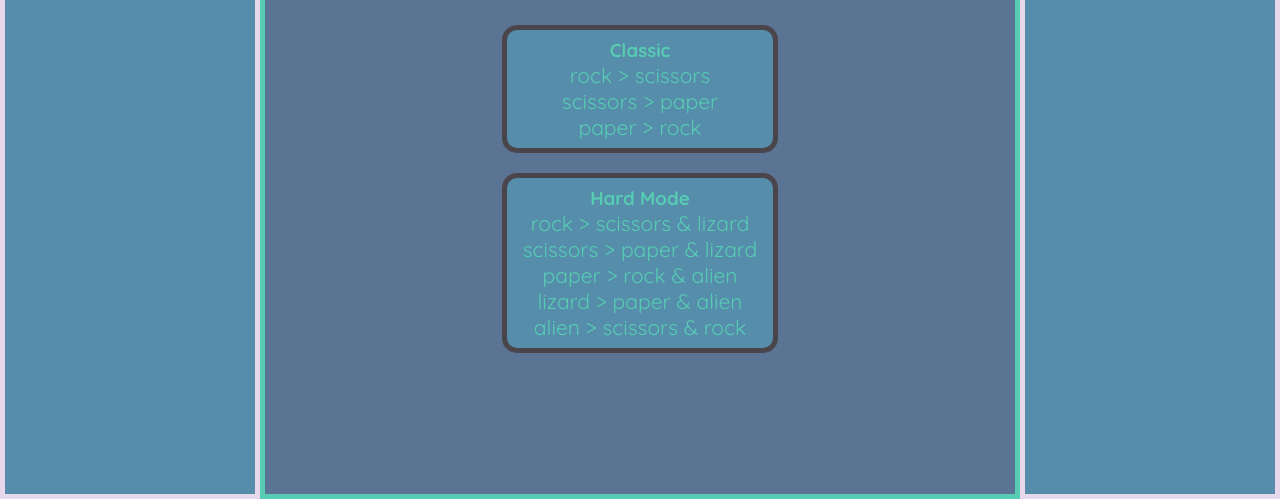
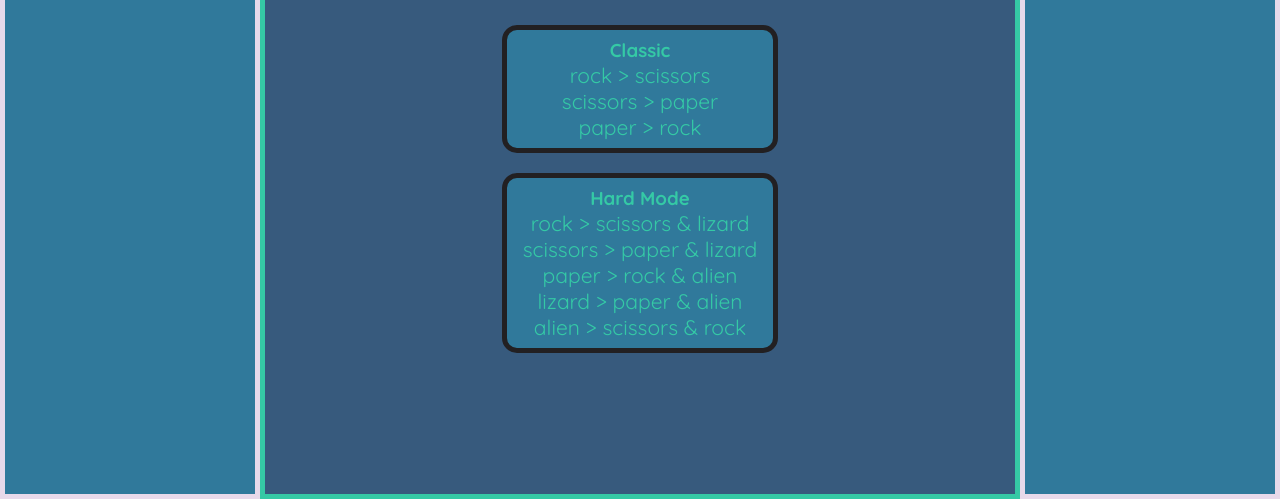
Before and after one commit to andrewmiller45/rps-m1-final, a plain HTML site: page index.html in a window 1280 px wide. Shown: the part 301-800 px from the top of the page. Drawn offline with Linux system fonts and the light colour scheme.

Commit message:
remove opacity

```diff
--- a/styles.css
+++ b/styles.css
@@ -44,7 +44,6 @@ button{
 .player-section{
     width: 25vw;
     background-color: #11698E;
-    opacity: 80%;
     text-align: center;
     border: 5px solid #E7D9EA;
 }
@@ -53,7 +52,6 @@ button{
     width: 75vw;
     text-align: center;
     background-color: #19456B;
-    opacity: 80%;
     border: 5px solid #16C79A;
 }
 
```
Also changed, not shown: main.js (indentation only).
